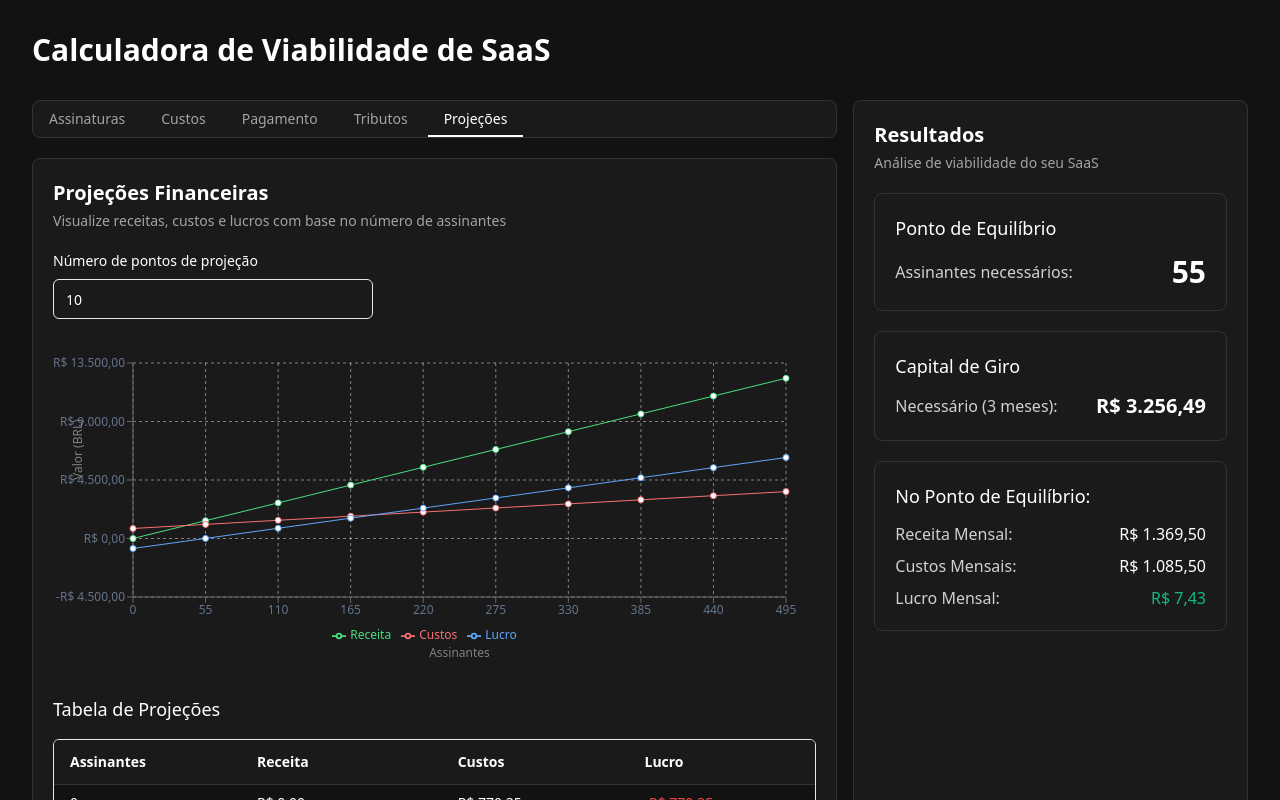
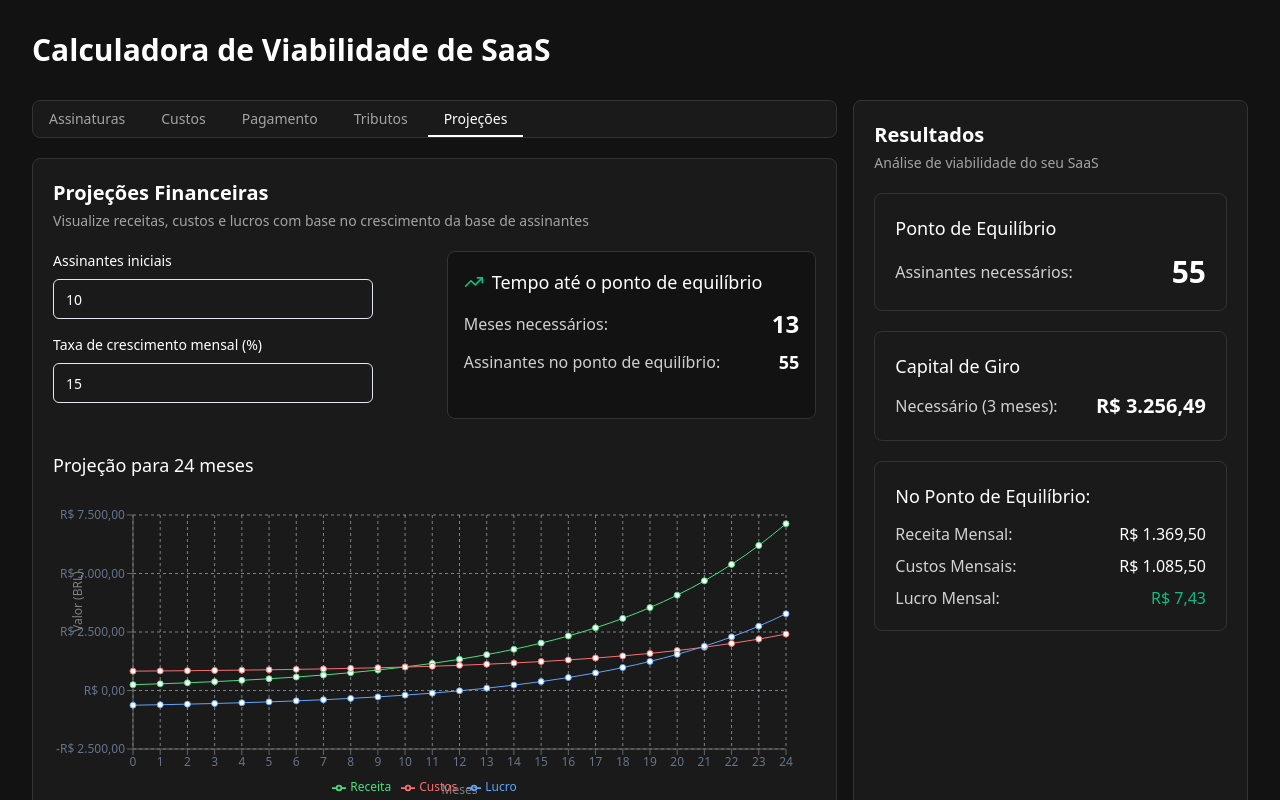
Before and after one commit to brunowerneck/saas-ninja, a React (Vite) app: page / in a window 1280 px wide. Both pictures are taken after a click on the button "Projeções". Shown: the top 800 px of the page. Built offline with nearby package versions, Linux system fonts and the light colour scheme.

Commit message:
Refactor: Improve financial projections
Use monthly growth rate, months to break even, and user targets for projections.

```diff
--- a/src/components/ProjectionsTab.tsx
+++ b/src/components/ProjectionsTab.tsx
@@ -1,3 +1,4 @@
+
 import React, { useMemo, useState } from 'react';
 import { useCalculator } from '@/context/CalculatorContext';
 import { formatCurrency } from '@/utils/formatCurrency';
@@ -5,24 +6,70 @@ import { ProjectionPoint } from '@/types/calculator';
 import { ChartContainer, ChartTooltip } from '@/components/ui/chart';
 import { LineChart, Line, XAxis, YAxis, CartesianGrid, ResponsiveContainer, Legend, Tooltip } from 'recharts';
 import { Input } from '@/components/ui/input';
+import { Label } from '@/components/ui/label';
+import { Table, TableBody, TableCell, TableHead, TableHeader, TableRow } from '@/components/ui/table';
+import { TrendingUp } from 'lucide-react';
 
 const ProjectionsTab: React.FC = () => {
   const { state, results } = useCalculator();
-  const [projectionSize, setProjectionSize] = useState<number>(10);
+  const [growthRate, setGrowthRate] = useState<number>(15);
+  const [initialUsers, setInitialUsers] = useState<number>(10);
 
-  const projectionPoints = useMemo(() => {
+  const projections = useMemo(() => {
     if (results.breakEvenUsers === Infinity) {
-      return [];
+      return {
+        monthsToBreakEven: Infinity,
+        projectionPoints: [],
+        milestonePoints: []
+      };
     }
 
+    const breakEvenUsers = results.breakEvenUsers;
     const points: ProjectionPoint[] = [];
-    const breakEven = results.breakEvenUsers;
-    const step = Math.max(1, Math.ceil(breakEven));
+    const milestones = [100, 500, 1000, 5000, 10000];
+    const milestonePoints: ProjectionPoint[] = [];
 
-    // Calculate projection points
-    for (let i = 0; i < projectionSize; i++) {
-      const users = i === 0 ? 0 : breakEven + (i - 1) * step;
+    // Calculate how many months to reach break-even
+    let monthsToBreakEven = 0;
+    let currentUsers = initialUsers;
 
+    while (currentUsers < breakEvenUsers && monthsToBreakEven < 120) { // Max 10 years
+      monthsToBreakEven++;
+      currentUsers += currentUsers * (growthRate / 100);
+    }
+
+    // Generate projection points for 24 months
+    currentUsers = initialUsers;
+    for (let month = 0; month <= 24; month++) {
+      const point = calculateProjectionPoint(currentUsers);
+      points.push({
+        ...point,
+        month
+      });
+
+      if (month < 24) {
+        currentUsers += currentUsers * (growthRate / 100);
+      }
+    }
+
+    // Generate milestone projections
+    milestones.forEach(userCount => {
+      const point = calculateProjectionPoint(userCount);
+      milestonePoints.push({
+        ...point,
+        users: userCount
+      });
+    });
+
+    return {
+      monthsToBreakEven: monthsToBreakEven === 120 ? Infinity : monthsToBreakEven,
+      projectionPoints: points,
+      milestonePoints
+    };
+  }, [state, results, growthRate, initialUsers]);
+
+  // Helper function to calculate financial metrics for a given number of users
+  function calculateProjectionPoint(users: number): ProjectionPoint {
     // Calculate revenue
     const avgRevenuePerUser = state.subscriptionPlans.reduce(
       (sum, plan) => sum + (plan.currency === 'USD' ? plan.price * state.dollarRate : plan.price),
@@ -56,16 +103,13 @@ const ProjectionsTab: React.FC = () => {
     const netRevenue = afterGatewayFixed * (1 - state.taxRate / 100);
     const profit = netRevenue - totalCosts;
 
-      points.push({
+    return {
       users,
       revenue: monthlyRevenue,
       costs: totalCosts,
       profit
-      });
+    };
   }
-
-    return points;
-  }, [state, results, projectionSize]);
 
   const chartConfig = {
     revenue: {
@@ -96,7 +140,25 @@ const ProjectionsTab: React.FC = () => {
     if (active && payload && payload.length) {
       return (
         <div className="bg-black/90 p-3 rounded-lg shadow-lg border border-gray-700">
-          <p className="text-white font-medium mb-1">{`${label} assinantes`}</p>
+          <p className="text-white font-medium mb-1">{`Mês ${label}`}</p>
+          {payload.map((entry: any, index: number) => (
+            <p key={`item-${index}`} className="text-sm" style={{ color: entry.color }}>
+              {`${entry.name}: ${formatCurrency(entry.value)}`}
+            </p>
+          ))}
+          <p className="text-gray-300 text-sm mt-1">{`Assinantes: ${Math.round(payload[0]?.payload?.users || 0)}`}</p>
+        </div>
+      );
+    }
+    return null;
+  };
+
+  // Custom milestone tooltip component
+  const MilestoneTooltip = ({ active, payload }: any) => {
+    if (active && payload && payload.length) {
+      return (
+        <div className="bg-black/90 p-3 rounded-lg shadow-lg border border-gray-700">
+          <p className="text-white font-medium mb-1">{`${payload[0]?.payload?.users} assinantes`}</p>
           {payload.map((entry: any, index: number) => (
             <p key={`item-${index}`} className="text-sm" style={{ color: entry.color }}>
               {`${entry.name}: ${formatCurrency(entry.value)}`}
@@ -112,35 +174,80 @@ const ProjectionsTab: React.FC = () => {
     <div className="bg-app-card border border-app-border rounded-lg p-5 animate-fade-in">
       <h2 className="text-xl font-semibold mb-1">Projeções Financeiras</h2>
       <p className="text-white/60 text-sm mb-5">
-        Visualize receitas, custos e lucros com base no número de assinantes
+        Visualize receitas, custos e lucros com base no crescimento da base de assinantes
       </p>
 
-      <div className="mb-6">
-        <label htmlFor="projectionSize" className="block text-sm font-medium mb-2">
-          Número de pontos de projeção
-        </label>
+      {projections.projectionPoints.length > 0 ? (
+        <>
+          <div className="grid gap-6 grid-cols-1 md:grid-cols-2 mb-8">
+            <div>
+              <div className="mb-4">
+                <Label htmlFor="initialUsers" className="block text-sm font-medium mb-2">
+                  Assinantes iniciais
+                </Label>
                 <Input
-          id="projectionSize"
+                  id="initialUsers"
                   type="number"
-          min="2"
-          max="200"
-          value={projectionSize}
-          onChange={(e) => setProjectionSize(Math.max(2, Math.min(200, Number(e.target.value))))}
+                  min="1"
+                  max="1000"
+                  value={initialUsers}
+                  onChange={(e) => setInitialUsers(Math.max(1, Math.min(1000, Number(e.target.value))))}
                   className="max-w-xs text-white bg-app-card"
                 />
               </div>
 
-      {projectionPoints.length > 0 ? (
-        <div className="mt-6">
+              <div className="mb-4">
+                <Label htmlFor="growthRate" className="block text-sm font-medium mb-2">
+                  Taxa de crescimento mensal (%)
+                </Label>
+                <Input
+                  id="growthRate"
+                  type="number"
+                  min="0"
+                  max="100"
+                  value={growthRate}
+                  onChange={(e) => setGrowthRate(Math.max(0, Math.min(100, Number(e.target.value))))}
+                  className="max-w-xs text-white bg-app-card"
+                />
+              </div>
+            </div>
+
+            <div className="bg-app-dark rounded-lg p-4 border border-app-border">
+              <h3 className="text-lg font-medium mb-3 flex items-center gap-2">
+                <TrendingUp className="h-5 w-5 text-success" />
+                <span>Tempo até o ponto de equilíbrio</span>
+              </h3>
+
+              {projections.monthsToBreakEven === Infinity ? (
+                <div className="text-orange-400">
+                  Com essa taxa de crescimento, o ponto de equilíbrio não será atingido em tempo razoável.
+                </div>
+              ) : (
+                <div className="space-y-2">
+                  <div className="flex justify-between items-center">
+                    <span className="text-white/80">Meses necessários:</span>
+                    <span className="text-2xl font-bold">{Math.ceil(projections.monthsToBreakEven)}</span>
+                  </div>
+                  <div className="flex justify-between items-center">
+                    <span className="text-white/80">Assinantes no ponto de equilíbrio:</span>
+                    <span className="text-lg font-semibold">{Math.ceil(results.breakEvenUsers)}</span>
+                  </div>
+                </div>
+              )}
+            </div>
+          </div>
+
+          <div className="mb-8">
+            <h3 className="text-lg font-medium mb-3">Projeção para 24 meses</h3>
             <ChartContainer
               config={chartConfig}
               className="h-80 w-full mt-4"
             >
-            <LineChart data={projectionPoints} margin={{ top: 20, right: 30, left: 20, bottom: 20 }}>
+              <LineChart data={projections.projectionPoints} margin={{ top: 20, right: 30, left: 20, bottom: 20 }}>
                 <CartesianGrid strokeDasharray="3 3" />
                 <XAxis
-                dataKey="users"
-                label={{ value: 'Assinantes', position: 'insideBottom', offset: -30 }}
+                  dataKey="month"
+                  label={{ value: 'Meses', position: 'insideBottom', offset: -15 }}
                 />
                 <YAxis
                   tickFormatter={(value) => formatCurrency(value, 'BRL').split(' ')[0]}
@@ -172,40 +279,82 @@ const ProjectionsTab: React.FC = () => {
               </LineChart>
             </ChartContainer>
           </div>
+
+          <div className="mb-8">
+            <h3 className="text-lg font-medium mb-3">Projeções por marco de assinantes</h3>
+            <ChartContainer
+              config={chartConfig}
+              className="h-80 w-full mt-4"
+            >
+              <LineChart data={projections.milestonePoints} margin={{ top: 20, right: 30, left: 20, bottom: 20 }}>
+                <CartesianGrid strokeDasharray="3 3" />
+                <XAxis
+                  dataKey="users"
+                  label={{ value: 'Assinantes', position: 'insideBottom', offset: -15 }}
+                />
+                <YAxis
+                  tickFormatter={(value) => formatCurrency(value, 'BRL').split(' ')[0]}
+                  label={{ value: 'Valor (BRL)', angle: -90, position: 'insideLeft' }}
+                />
+                <Tooltip content={<MilestoneTooltip />} />
+                <Line
+                  type="monotone"
+                  dataKey="revenue"
+                  name="Receita"
+                  stroke="var(--color-revenue)"
+                  activeDot={{ r: 8 }}
+                />
+                <Line
+                  type="monotone"
+                  dataKey="costs"
+                  name="Custos"
+                  stroke="var(--color-costs)"
+                  activeDot={{ r: 8 }}
+                />
+                <Line
+                  type="monotone"
+                  dataKey="profit"
+                  name="Lucro"
+                  stroke="var(--color-profit)"
+                  activeDot={{ r: 8 }}
+                />
+                <Legend />
+              </LineChart>
+            </ChartContainer>
+          </div>
+
+          <div className="mt-8 space-y-4">
+            <h3 className="text-lg font-medium">Tabela de Marcos</h3>
+            <Table>
+              <TableHeader>
+                <TableRow>
+                  <TableHead>Assinantes</TableHead>
+                  <TableHead>Receita Mensal</TableHead>
+                  <TableHead>Custos Mensais</TableHead>
+                  <TableHead>Lucro Mensal</TableHead>
+                </TableRow>
+              </TableHeader>
+              <TableBody>
+                {projections.milestonePoints.map((point, index) => (
+                  <TableRow key={index}>
+                    <TableCell className="font-medium">{point.users}</TableCell>
+                    <TableCell>{formatCurrency(point.revenue)}</TableCell>
+                    <TableCell>{formatCurrency(point.costs)}</TableCell>
+                    <TableCell className={point.profit >= 0 ? 'text-success' : 'text-red-500'}>
+                      {formatCurrency(point.profit)}
+                    </TableCell>
+                  </TableRow>
+                ))}
+              </TableBody>
+            </Table>
+          </div>
+        </>
       ) : (
         <div className="bg-orange-500/20 text-orange-200 p-4 rounded-md mb-4">
           <p className="font-medium">Não é possível calcular o ponto de equilíbrio com os valores atuais.</p>
           <p className="text-sm mt-1">Verifique se você tem planos de assinatura e se suas receitas cobrem os custos variáveis por usuário.</p>
         </div>
       )}
-
-      <div className="mt-8 space-y-4">
-        <h3 className="text-lg font-medium">Tabela de Projeções</h3>
-        <div className="rounded-md border overflow-hidden">
-          <table className="min-w-full divide-y divide-app-border">
-            <thead className="bg-app-card">
-              <tr>
-                <th className="py-3 px-4 text-left text-sm font-semibold">Assinantes</th>
-                <th className="py-3 px-4 text-left text-sm font-semibold">Receita</th>
-                <th className="py-3 px-4 text-left text-sm font-semibold">Custos</th>
-                <th className="py-3 px-4 text-left text-sm font-semibold">Lucro</th>
-              </tr>
-            </thead>
-            <tbody className="divide-y divide-app-border">
-              {projectionPoints.map((point, index) => (
-                <tr key={index} className={index % 2 === 0 ? 'bg-app-dark' : 'bg-app-card'}>
-                  <td className="py-2 px-4 text-sm">{point.users}</td>
-                  <td className="py-2 px-4 text-sm">{formatCurrency(point.revenue)}</td>
-                  <td className="py-2 px-4 text-sm">{formatCurrency(point.costs)}</td>
-                  <td className={`py-2 px-4 text-sm ${point.profit >= 0 ? 'text-success' : 'text-red-500'}`}>
-                    {formatCurrency(point.profit)}
-                  </td>
-                </tr>
-              ))}
-            </tbody>
-          </table>
-        </div>
-      </div>
     </div>
   );
 };
--- a/src/types/calculator.ts
+++ b/src/types/calculator.ts
@@ -51,4 +51,5 @@ export interface ProjectionPoint {
   revenue: number;
   costs: number;
   profit: number;
+  month?: number;
 }
```
Lines whose indentation alone changed are shown as unchanged.
